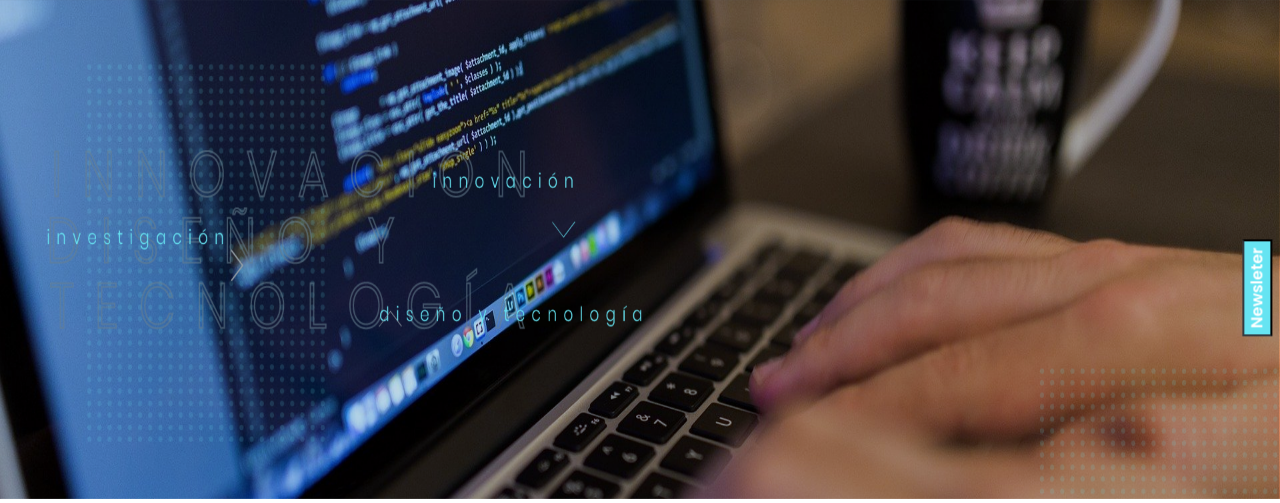
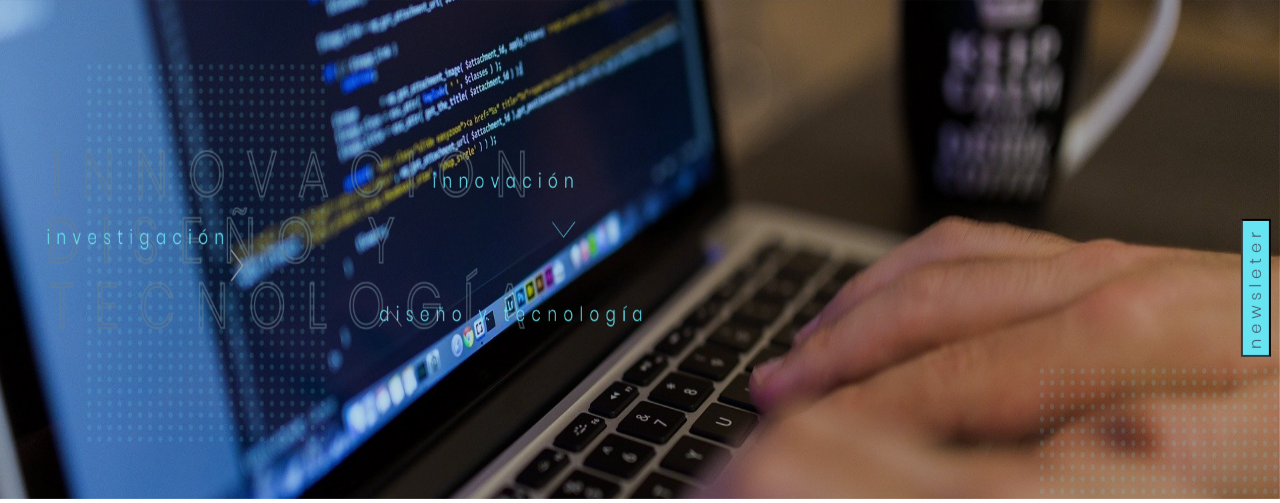
Before and after one commit to JJGuaca/EstratcoProyecto, a PHP site: page / in a window 1280 px wide. Shown: the part 97-600 px from the top of the page. Run offline with PHP 8.4, Linux system fonts and the light colour scheme; some web fonts are replaced.

Commit message:
Flotante

```diff
--- a/css/propios.css
+++ b/css/propios.css
@@ -33,12 +33,15 @@ a>span{
 a{
 	font-family: 'Poppins-SemiBold';
 }
+a>button{
+	font-family: 'Poppins-Light';
+}
 .flotante{
 	border: none;
     display: block;
     position: fixed;
     bottom: 50%;
-    right: -2%;
+    right: -3.5%;
     z-index: 1;
     transform: rotate(-90deg);
 }
--- a/index.html
+++ b/index.html
@@ -41,7 +41,7 @@
       </div>
     </nav>
 
-	<a href="#" class="flotante"><button class="btn-dark bg-dark2">Newsleter</button></a>
+	<a href="#" class="flotante"><button class="btn-dark bg-dark2"><span style="color: #435a69; letter-spacing: 5px;">newsleter</span></button></a>
 	<main role="main">
 
 		<!--SECCION 1-->
```
